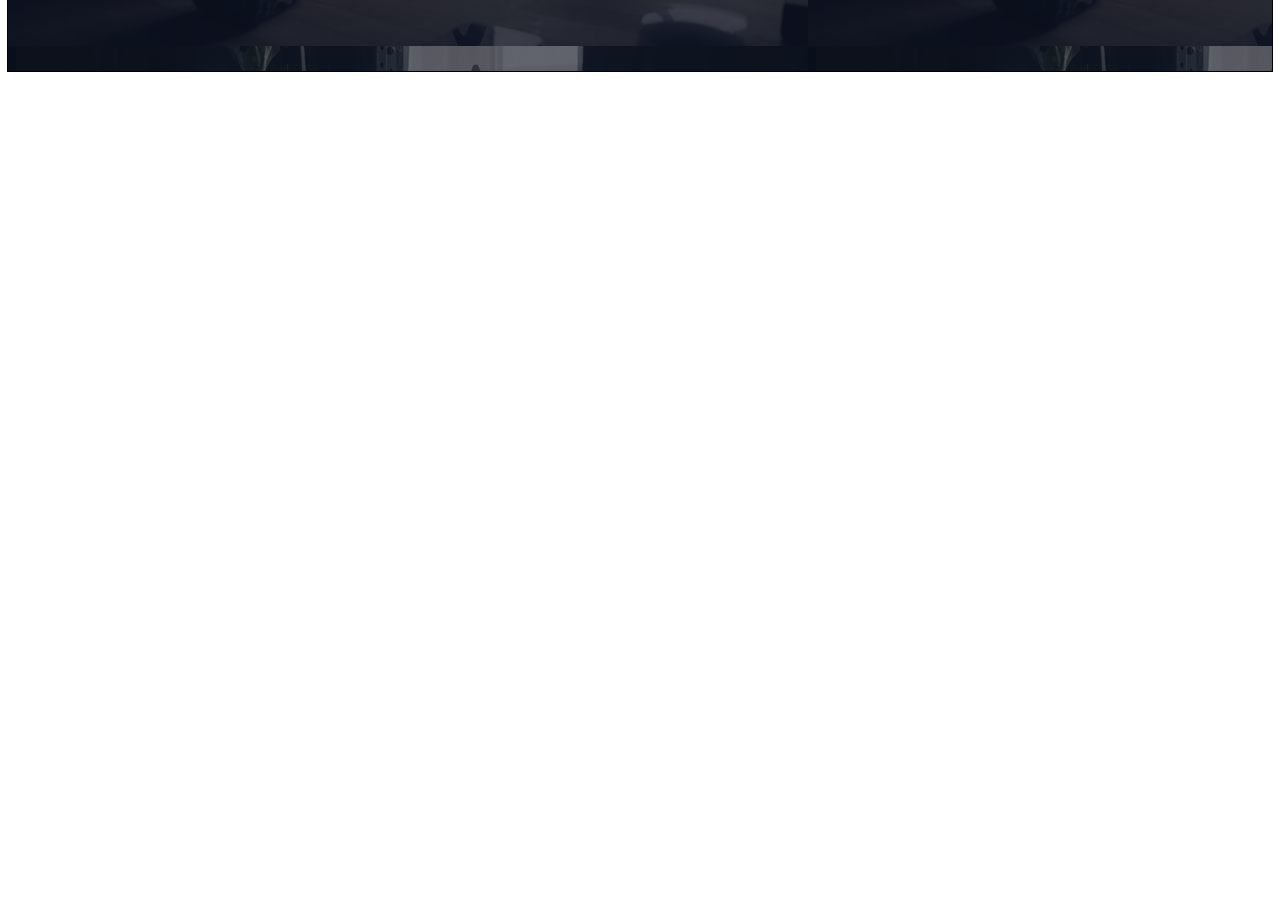
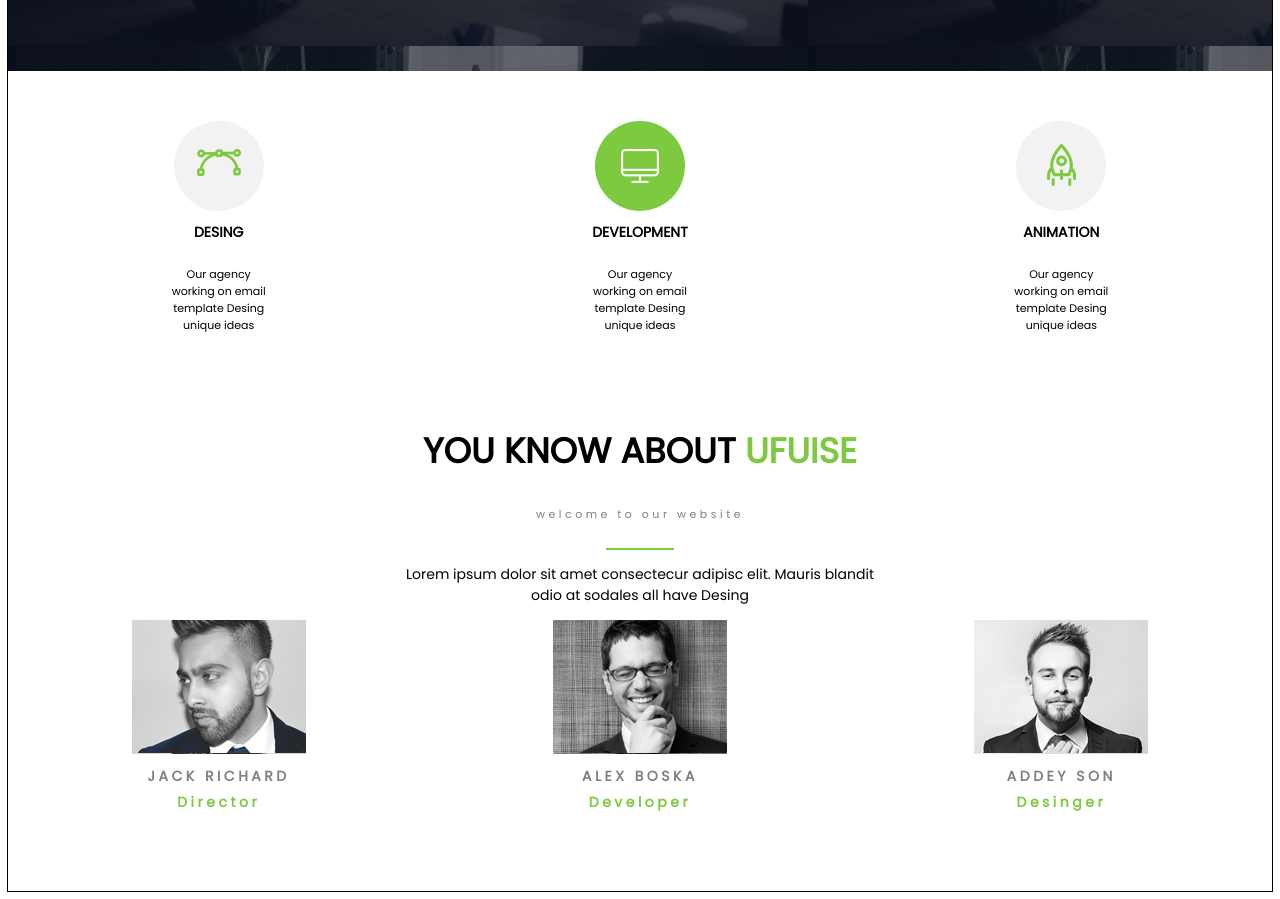
Before and after one commit to karache52NN/AgencySite, a plain HTML site: page index.html in a window 1280 px wide. Shown: the part 415-1314 px from the top of the page. Before the commit the page ends 800 px from the top, so only its background shows below. Drawn offline with Linux system fonts and the light colour scheme.

Commit message:
добавил features и разрабов

```diff
--- a/css/master.css
+++ b/css/master.css
@@ -120,3 +120,138 @@ main{
 	text-decoration: none;
 	margin-top: 54px;
 }
+.features{
+	display: flex;
+	flex-direction: row;
+	justify-content: space-around;
+	align-items: stretch;
+	flex-wrap: wrap;
+}
+.features>div{
+
+	max-width: 191px;
+}
+.column{
+	display: flex;
+	flex-direction: column;
+	justify-content: center;
+	align-items: center;
+	padding-top: 50px;
+	padding-bottom: 50px;
+}
+.column h2{
+	font-size: 14px;
+	text-transform: uppercase;
+}
+.column p{
+	display: inline-block;
+	max-width: 100px;
+	font-size: 11px;
+	text-align: center;
+}
+.ball{
+	width: 90px;
+	height: 90px;
+	border-radius: 50%;
+	background-color: #f2f2f2;
+	text-align: center;
+}
+.development .ball{
+	background-color: #7dc93f;
+}
+.ball img{
+	display: inline-block;
+	margin-top: 28px;
+}
+.animation .ball img{
+	margin-top: 23px;
+}
+.Developers{
+	display: flex;
+	flex-direction: column;
+	align-items: center;
+}
+.Developers h1{
+	font-size: 35px;
+	text-transform: uppercase;
+}
+.greeny{
+	color: #7dc93f;
+	font-style: normal;
+}
+.Developers span{
+	font-size: 11px;
+	color: gray;
+	letter-spacing: 3.5px;
+}
+.decoline{
+	width: 68px;
+	height: 2px;
+	background-color: #7dc93f;
+	margin-top: 25px;
+}
+.Developers p{
+	display: inline-block;
+	max-width: 483px;
+	font-size: 14px;
+	text-align: center;
+}
+.faces{
+	width: 100%;
+	display: flex;
+	flex-direction: row;
+	justify-content: space-around;
+	flex-wrap: wrap;
+	padding-bottom: 78px;
+}
+.faces .portrait{
+	display: flex;
+	flex-direction: column;
+	justify-content: center;
+	align-items: center;
+}
+.image-portrait{
+	background-color: lightgray;
+	width: 174px;
+	height: 134px;
+}
+.chain{
+	opacity: 0;
+	display: inline-block;
+	width: 36px;
+	height: 34px;
+	background-color: lightgray;
+	margin-left: 5px;
+	margin-top: 5px;
+}
+.chain:hover{
+	opacity: 1;
+	visibility: visible;
+	display: inline-block;
+	width: 36px;
+	height: 34px;
+	background-color: #7dc93f;
+	background-image: url("../img/chain.png");
+	background-repeat: no-repeat;
+	background-position: center;
+}
+.portrait span{
+	text-transform: uppercase;
+	font-size: 14px;
+	font-weight: bold;
+	margin-top: 12px;
+}
+.portrait span:last-child{
+	text-transform: capitalize;
+	color: #7dc93f;
+	margin-top: 5px;
+}
+.portrait .image-portrait{
+	background-image: url("../img/Jack.png");
+}
+.portrait:nth-child(2) .image-portrait{
+	background-image: url("../img/Alex.png");
+}
+.portrait:nth-child(3) .image-portrait{
+	background-image: url("../img/Addey.png");
+}
--- a/index.html
+++ b/index.html
@@ -30,6 +30,66 @@
           <a href="#" class="createdby">created by <span>ui.fuse.com</span></a>
           <a href="#" class="explorebutton">explore it!</a>
         </div>
+        <section class="features">
+          <div class="column desing">
+            <div class="ball gray">
+            <img src="img/Desing.png" alt="grid">
+            </div>
+            <h2 class="features-header">desing</h2>
+            <p>
+              Our agency working on email template Desing unique ideas
+            </p>
+          </div>
+          <div class="column development">
+            <div class="ball gray">
+            <img src="img/Development.png" alt="grid">
+            </div>
+            <h2 class="features-header">development</h2>
+            <p>
+              Our agency working on email template Desing unique ideas
+            </p>
+          </div>
+          <div class="column animation">
+            <div class="ball gray">
+            <img src="img/Animation.png" alt="grid">
+            </div>
+            <h2 class="features-header">animation</h2>
+            <p>
+              Our agency working on email template Desing unique ideas
+            </p>
+          </div>
+        </section>
+        <section class="Developers">
+          <h1>You know about <i class="greeny">ufuise</i></h1>
+          <span>welcome to our website</span>
+          <div class="decoline"></div>
+          <p>
+            Lorem ipsum dolor sit amet consectecur adipisc elit. Mauris blandit odio at sodales all have Desing
+          </p>
+          <div class="faces">
+            <div class="portrait">
+              <div class="image-portrait">
+                <a href="#" class="chain"></a>
+              </div>
+              <span class="name">Jack Richard</span>
+              <span class="occupation">Director</span>
+            </div>
+            <div class="portrait">
+              <div class="image-portrait">
+                <a href="#" class="chain"></a>
+              </div>
+              <span class="name">Alex Boska</span>
+              <span class="occupation">Developer</span>
+            </div>
+            <div class="portrait">
+              <div class="image-portrait">
+                <a href="#" class="chain"></a>
+              </div>
+              <span class="name">Addey Son</span>
+              <span class="occupation">Desinger</span>
+            </div>
+          </div>
+        </section>
       </main>
     </div>
   </body>
```
Also changed, not shown: img/Addey.png (added), img/Alex.png (added), img/Animation.png (added), img/Desing.png (added), img/Development.png (added), img/Jack.png (added), img/chain.png (added).
